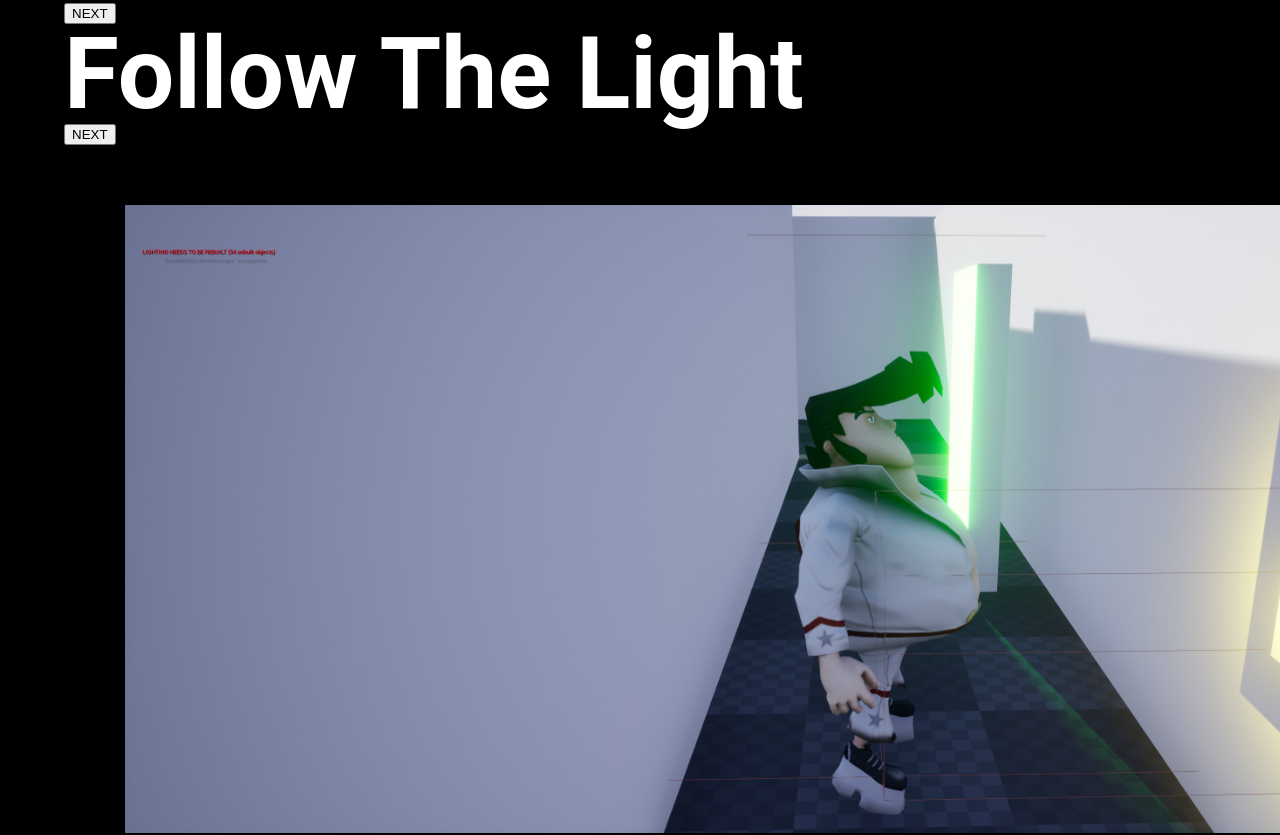
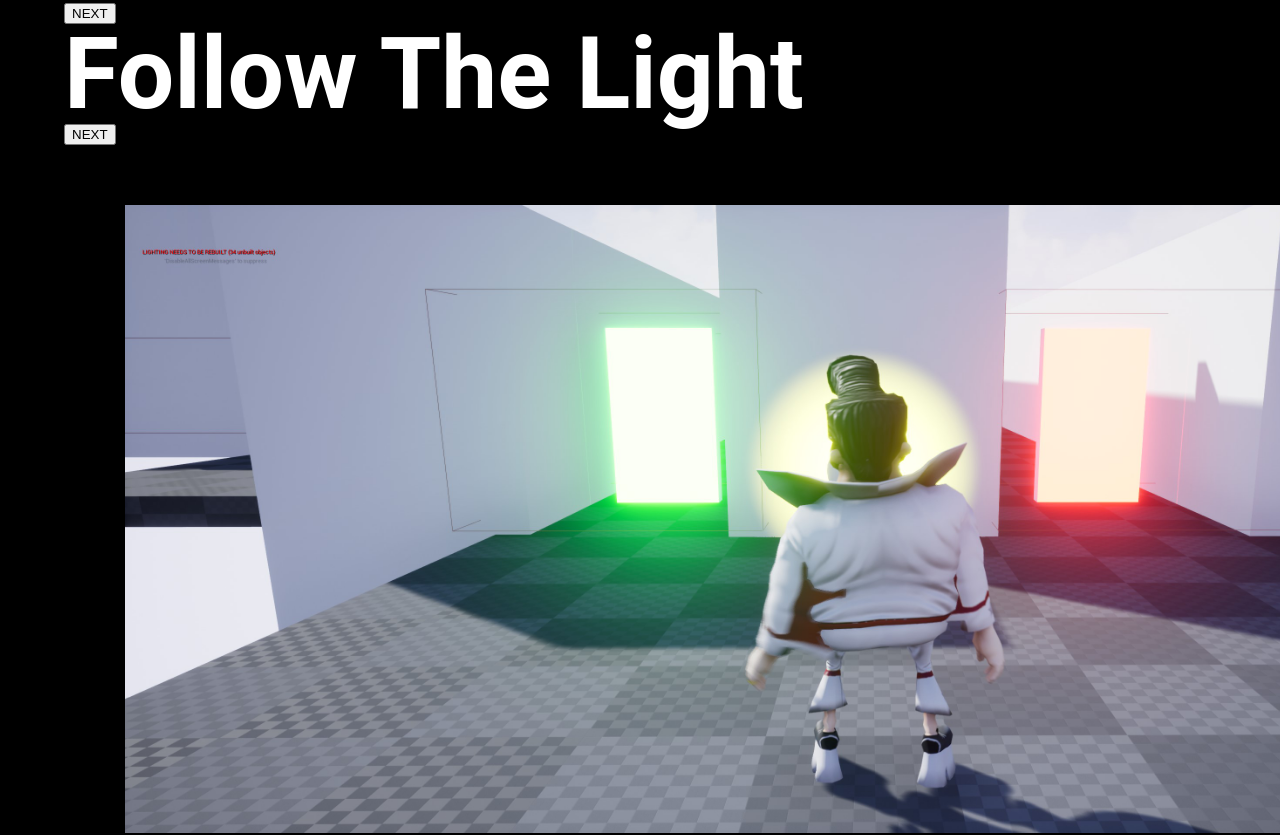
Before and after one commit to HenryElvis/Portfolio, a plain HTML site: page index.html in a window 1280 px wide. Shown: the part 4019-4854 px from the top of the page. Drawn offline with Linux system fonts and the light colour scheme.

Commit message:
Update index.html

```diff
--- a/index.html
+++ b/index.html
@@ -128,7 +128,7 @@
 
 
                 <button id="NextFollowLight">NEXT</button>
-                <img src="Images/Games Images/Unreal Engine/Follow The Light/Image1.JPG" alt="" id="ImgFollowLight">
+                <img src="Images/Games Images/Unreal Engine/Follow The Light/Image0.JPG" alt="" id="ImgFollowLight">
 
             </section>
 
```
